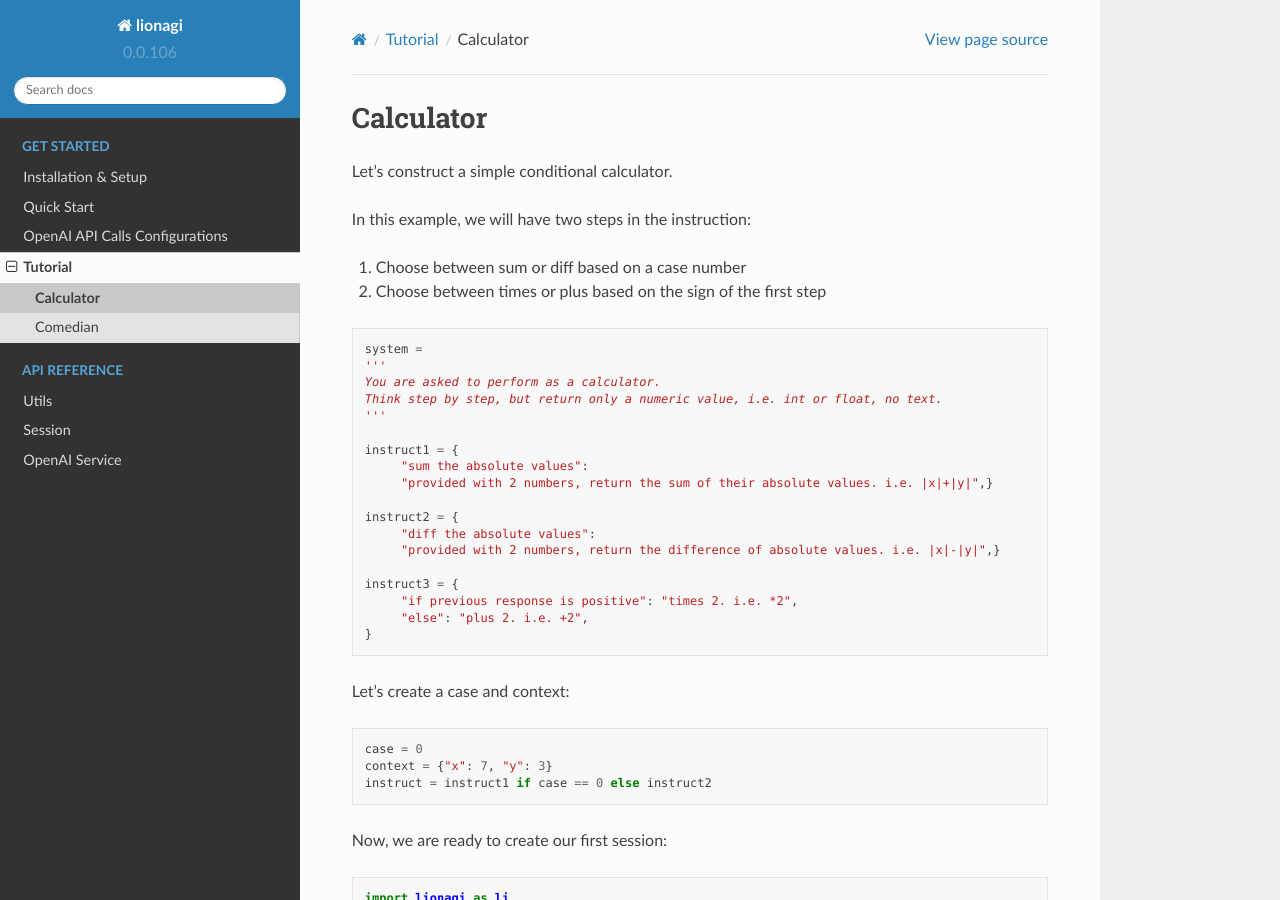
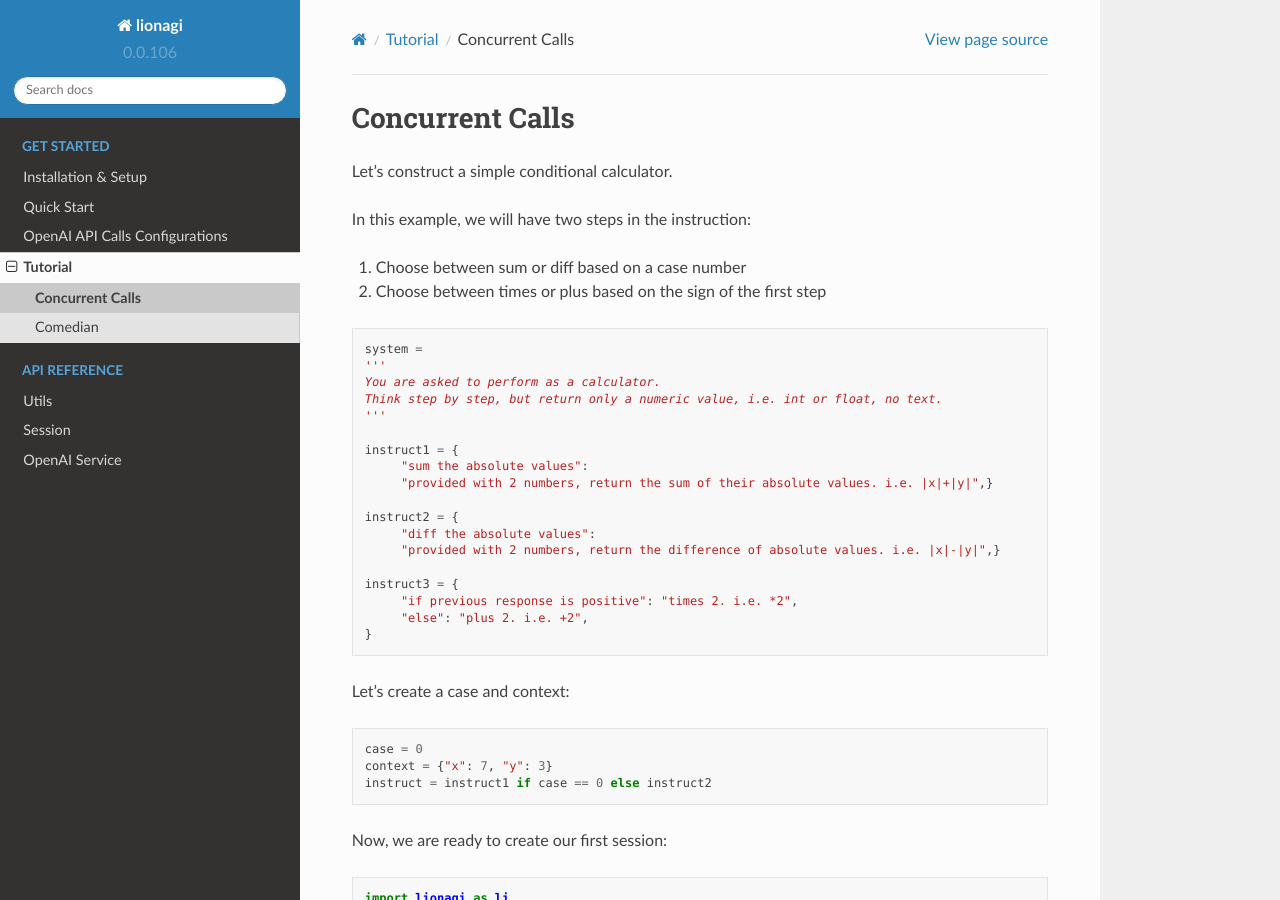
Before and after one commit to lion-agi/lionagi, a Sphinx documentation site: the page built from docs/Get_started/Examples/calculator.rst, in a window 1280 px wide and 900 px high. Built offline with Sphinx 7.4.7 and the Read the Docs theme 2.0.0, drawn with Linux system fonts in a browser that asks for light colours.

Commit message:
Update calculator.rst

```diff
--- a/docs/Get_started/Examples/calculator.rst
+++ b/docs/Get_started/Examples/calculator.rst
@@ -1,4 +1,4 @@
-Calculator
+Concurrent Calls
 ===================
 
 Let's construct a simple conditional calculator.
```
